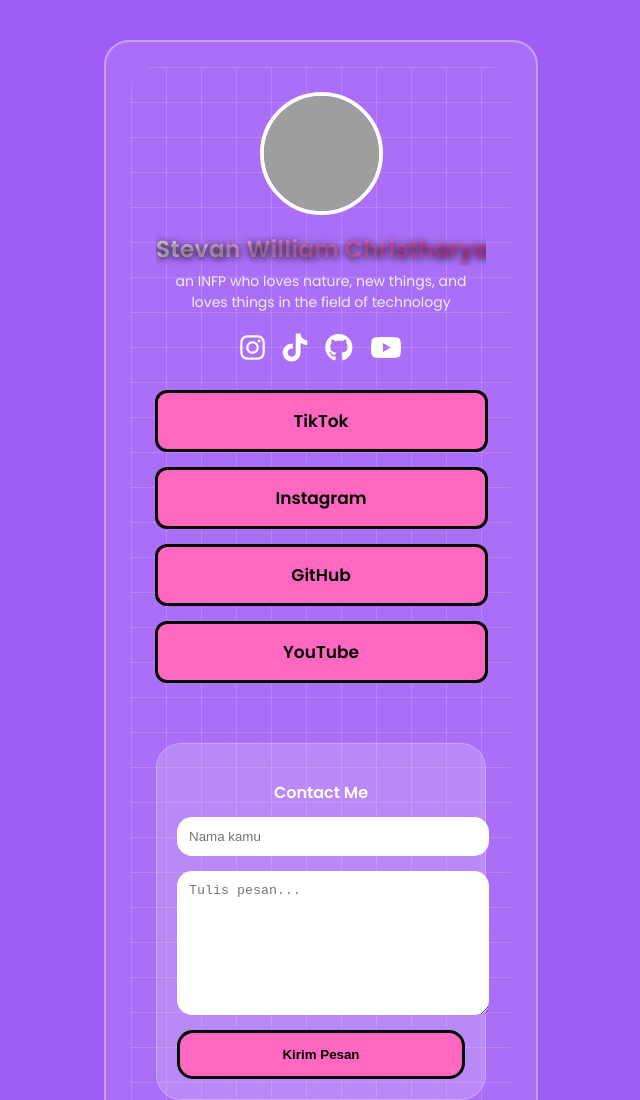
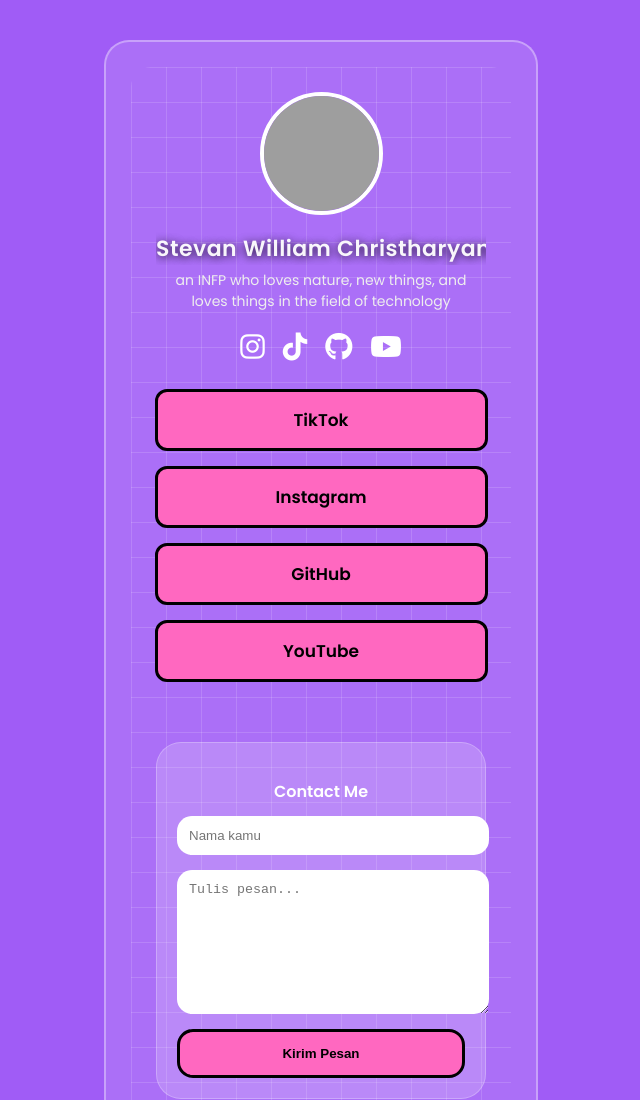
Before and after one commit to stivvv23/stevan-linktree, a plain HTML site: page index.html in a window 1280 px wide. Shown: the top 1100 px of the page, without its empty margins (319-959 px from the left). Drawn offline with Linux system fonts and the light colour scheme; grey boxes are pictures that could not be loaded.

Commit message:
Update index.html

```diff
--- a/index.html
+++ b/index.html
@@ -50,31 +50,25 @@ body {
     margin-bottom: 10px;
 }
 
-/* FIXED USERNAME */
+/* 🔥 FINAL USERNAME FIX */
 .username {
     margin: 0;
     font-weight: 700;
     letter-spacing: 0.5px;
 
-    /* WAJIB 1 BARIS */
     white-space: nowrap;
     overflow: hidden;
 
-    /* AUTO SCALE BASE */
+    display: block;
+    text-align: center;
+
     font-size: 26px;
 
-    /* GRADIENT LEBIH SOLID */
-    background: linear-gradient(90deg, #ffffff, #ff7ad9, #ff4ecd);
-    -webkit-background-clip: text;
-    -webkit-text-fill-color: transparent;
+    color: rgba(255,255,255,0.95);
 
-    /* BACKUP BIAR GA HILANG */
-    color: #fff;
-
-    /* KONTRAS BIAR KEBACA */
     text-shadow:
-        0 2px 6px rgba(0,0,0,0.6),
-        0 0 10px rgba(0,0,0,0.4);
+        0 2px 8px rgba(0,0,0,0.6),
+        0 0 10px rgba(0,0,0,0.3);
 }
 
 .bio {
@@ -222,13 +216,13 @@ function autoScaleText() {
   const el = document.querySelector(".username");
   const parent = document.querySelector(".wrapper");
 
-  let maxSize = 26;
-  let minSize = 14;
+  let max = 26;
+  let min = 18; // biar ga kekecilan
 
-  let size = maxSize;
+  let size = max;
   el.style.fontSize = size + "px";
 
-  while (el.scrollWidth > parent.clientWidth - 50 && size > minSize) {
+  while (el.scrollWidth > parent.clientWidth - 60 && size > min) {
     size--;
     el.style.fontSize = size + "px";
   }
```
